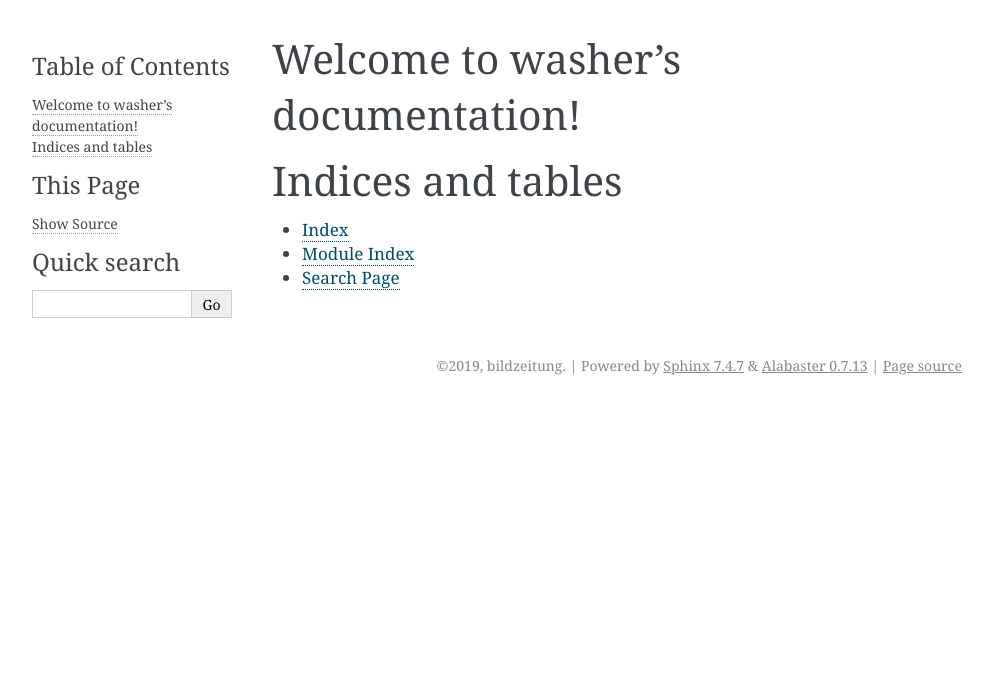
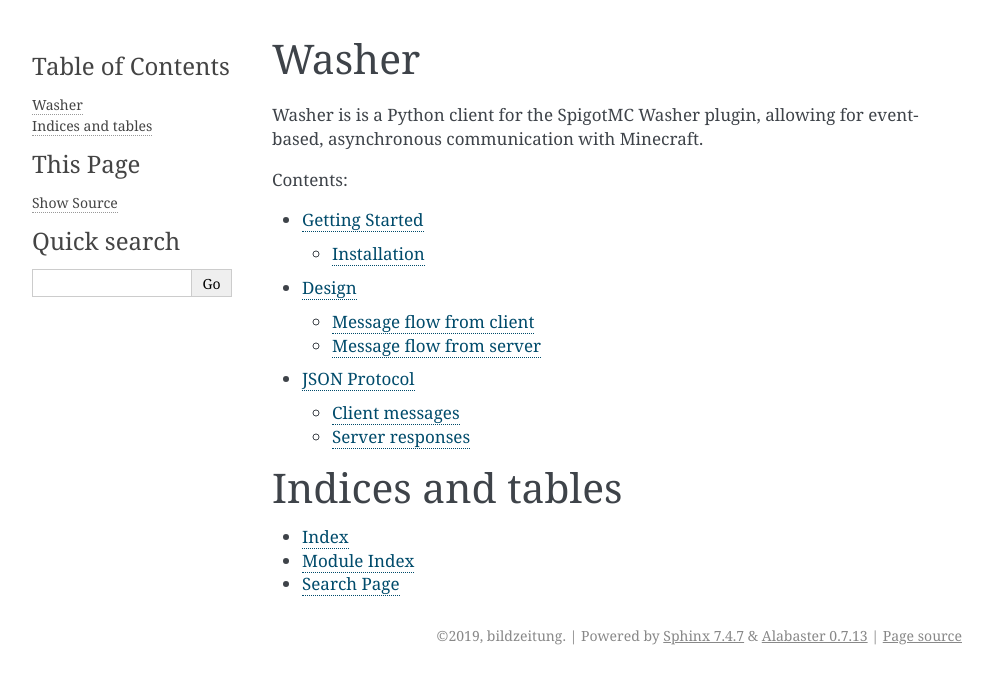
Before and after one commit to bildzeitung/washer, a Sphinx documentation site: the page built from washer-client/washer/docs/index.rst, in a window 1280 px wide. Shown: the top 684 px of the page, without its empty margins (148-1141 px from the left). Built offline with Sphinx 7.4.7, drawn with Linux system fonts in a browser that asks for light colours.

Commit message:
Added some actual docs

```diff
--- /dev/null
+++ b/washer-client/washer/docs/design.rst
@@ -0,0 +1,20 @@
+Design
+======
+
+.. currentmodule:: washer
+
+
+Message flow from client
+------------------------
+
+The Python websocket client transmits a JSON document to the Java plugin
+endpoint, where it is deserialised and processed. The server will reply,
+also in JSON:
+
+.. image:: _static/client-flow.png
+
+
+Message flow from server
+------------------------
+
+TODO: needs a diagram
--- a/washer-client/washer/docs/index.rst
+++ b/washer-client/washer/docs/index.rst
@@ -3,12 +3,18 @@
    You can adapt this file completely to your liking, but it should at least
    contain the root `toctree` directive.
 
-Welcome to washer's documentation!
-==================================
+Washer
+======
+Washer is is a Python client for the SpigotMC Washer plugin, allowing for
+event-based, asynchronous communication with Minecraft.
 
 .. toctree::
    :maxdepth: 2
    :caption: Contents:
+
+   getting_started
+   design
+   json_protocol
 
 
 
--- /dev/null
+++ b/washer-client/washer/docs/json_protocol.rst
@@ -0,0 +1,13 @@
+JSON Protocol
+=============
+
+
+Client messages
+---------------
+
+TBD
+
+Server responses
+----------------
+
+TBD
```
Also changed, not shown: washer-client/washer/docs/getting_started.rst (added, +29 -0 lines), washer-client/washer/docs/_static/client-flow.png (added), 2 other files.
